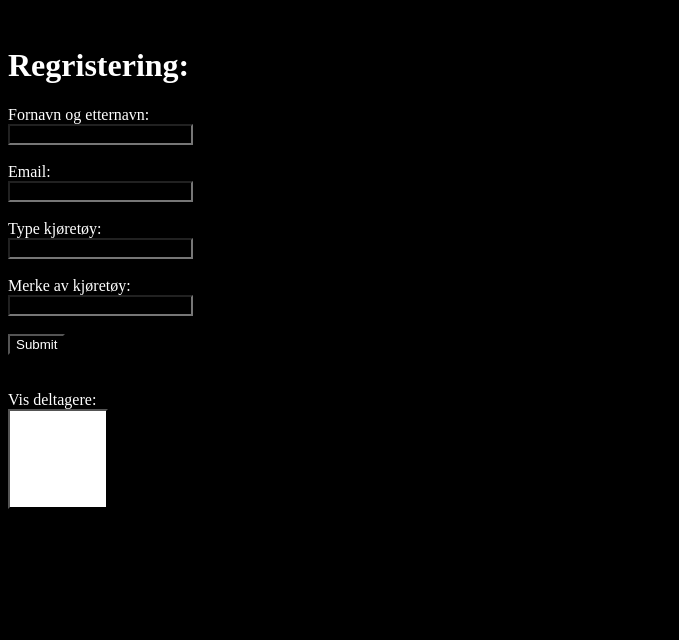
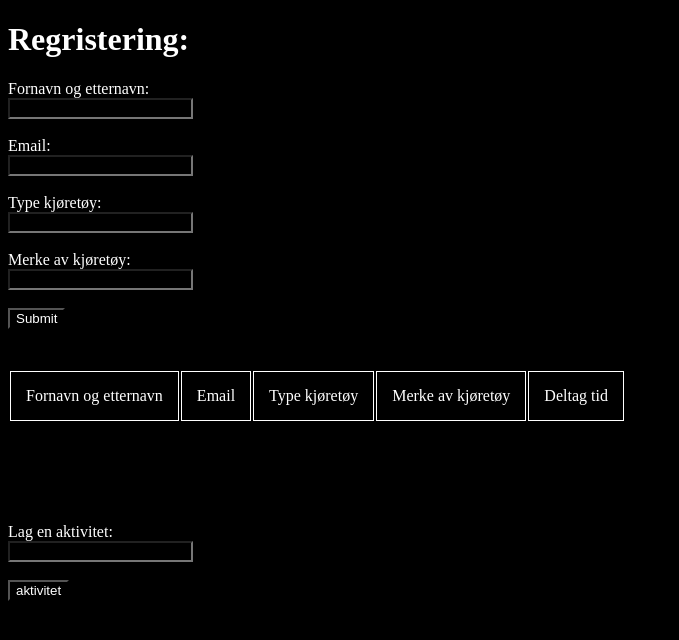
Before and after one commit to kimrobbin/bil_treff, a Flask app: page / in a window 1280 px wide. Shown: the top 640 px of the page, without its empty margins (0-679 px from the left). Run offline with Flask 3, Linux system fonts and the light colour scheme; data that the repository does not hold is empty.

Commit message:
Making aktivitet lager

```diff
--- a/app.py
+++ b/app.py
@@ -1,7 +1,7 @@
 from flask import Flask, render_template, request, redirect, url_for
 from db import *
 
-
+ # Makes the database
 mycursor.execute("CREATE DATABASE IF NOT EXISTS biltreff")
 mycursor.execute("USE biltreff")
 
@@ -28,6 +28,16 @@ CREATE TABLE IF NOT EXISTS contact_form (
 
 """)
 
+mycursor.execute("""
+CREATE TABLE IF NOT EXISTS aktiviteter (
+    id INT AUTO_INCREMENT PRIMARY KEY,
+    name VARCHAR(255) NOT NULL,
+    date TIMESTAMP DEFAULT CURRENT_TIMESTAMP
+
+
+);
+
+""")
 
 
 app = Flask(__name__)
@@ -36,13 +46,12 @@ app = Flask(__name__)
 @app.route('/')
 def index():
     mycursor.execute("""
-        SELECT contact_form.name, contact_form.email, vehicle.type, vehicle.brand
+        SELECT contact_form.name, contact_form.email, vehicle.type, vehicle.brand, contact_form.date
         FROM contact_form
         JOIN vehicle ON contact_form.vehicle_id = vehicle.id
     """)
     deltagere = mycursor.fetchall()
     return render_template("index.html", deltagere=deltagere)
-
 
 
 @app.route('/submit', methods=['POST'])
@@ -72,9 +81,16 @@ def submit_form():
     return redirect(url_for('index'))
 
 
+@app.route('/aktiviteter', methods=['POST'])
+def submit_activity():
+    name = request.form.get('submit_aktivitet')
 
+    sql_statement = "INSERT INTO aktiviteter (name) VALUES (%s)"
+    mycursor.execute(sql_statement, name)
 
+    dbconn.commit()
 
+    return redirect(url_for('index'))
 
 if __name__ == '__main__':
     app.run(debug=True)
--- a/static/style.css
+++ b/static/style.css
@@ -31,3 +31,8 @@ input{
     width: 100px;
     height: 100px;
 }
+
+#personer{
+    padding-top: 40px;
+    padding-bottom: 100px;
+}
--- a/templates/index.html
+++ b/templates/index.html
@@ -1,11 +1,13 @@
 <!DOCTYPE html>
 <html lang="en">
+
 <head>
     <meta charset="UTF-8">
     <meta name="viewport" content="width=device-width, initial-scale=1.0">
     <title>Document</title>
-    <link rel="stylesheet" href="./static/style.css">>
+    <link rel="stylesheet" href="./static/style.css">
 </head>
+
 <body>
 
 
@@ -20,56 +22,48 @@
         <br><br>
 
         <label for="vehicle">Type kjøretøy:</label><br>
-    <input type="text" id="vehicle" name="vehicle" ></input>
+        <input type="text" id="vehicle" name="vehicle"></input>
         <br><br>
         <label for="type_vehicle">Merke av kjøretøy:</label><br>
-    <input type="text" id="type_vehicle" name="type_vehicle" ></input><br><br>
+        <input type="text" id="type_vehicle" name="type_vehicle"></input><br><br>
 
 
 
         <input type="submit" value="Submit">
     </form>
-<!-- <h2>Registered Vehicles:</h2>
-<table>
-    <tr>
-        <td> Persjon id</td>
-        <td> Type bil</td>
-        <td> Bil merke</td>
-    </tr>
-
-    {% for resultat in resultater %}
 
 
+    <table id="personer" >
         <tr>
-        <td> ID: {{ resultat[0] }}</td>
-        <td> Type: {{ resultat[1] }} </td>
-        <td> Brand: {{ resultat[2] }} </td>
+            <td>Fornavn og etternavn</td>
+            <td>Email</td>
+            <td>Type kjøretøy</td>
+            <td>Merke av kjøretøy </td>
+            <td>Deltag tid </td>
+
         </tr>
-    {% endfor %} -->
+            {% for deltagere in deltagere %}
+        <tr>
+            <td> {{ deltagere[0] }} </td>
+            <td> {{ deltagere[1] }} </td>
+            <td> {{ deltagere[2] }} </td>
+            <td> {{ deltagere[3] }} </td>
+            <td> {{ deltagere[4] }} </td>
+
+        </tr>
+            {% endfor %}
+
     </table>
 
+
+     <form action="/aktivitet" method="POST">
+        <label for="submit_aktivitet">Lag en aktivitet: </label><br>
+        <input type="text" id="submit_aktivitet" name="submit_aktivitet">
         <br><br>
-<form action="/deltagere" method="post">
-    <label for="deltagere">Vis deltagere:</label><br>
-    <input type="submit" id="deltagere" name="deltagere"  >
+
+        <input type="submit" value="aktivitet">
     </form>
-<br>
-<br>
-<!-- <table>
-{% for deltagere in deltagere %}
-    <tr>
-        <td> Navn:  {{ deltagere[1]}} </td>
-
-    </tr>
-
-    {% endfor %}
-</table> -->
-
-<ul>
-  {% for deltagere in deltagere %}
-    <li>{{ deltagere[0] }} ({{ deltagere[1] }}) - {{ deltagere[2] }} {{ deltagere[3] }}</li>
-  {% endfor %}
-</ul>
 
 </body>
+
 </html>
```
Lines whose indentation alone changed are shown as unchanged.
